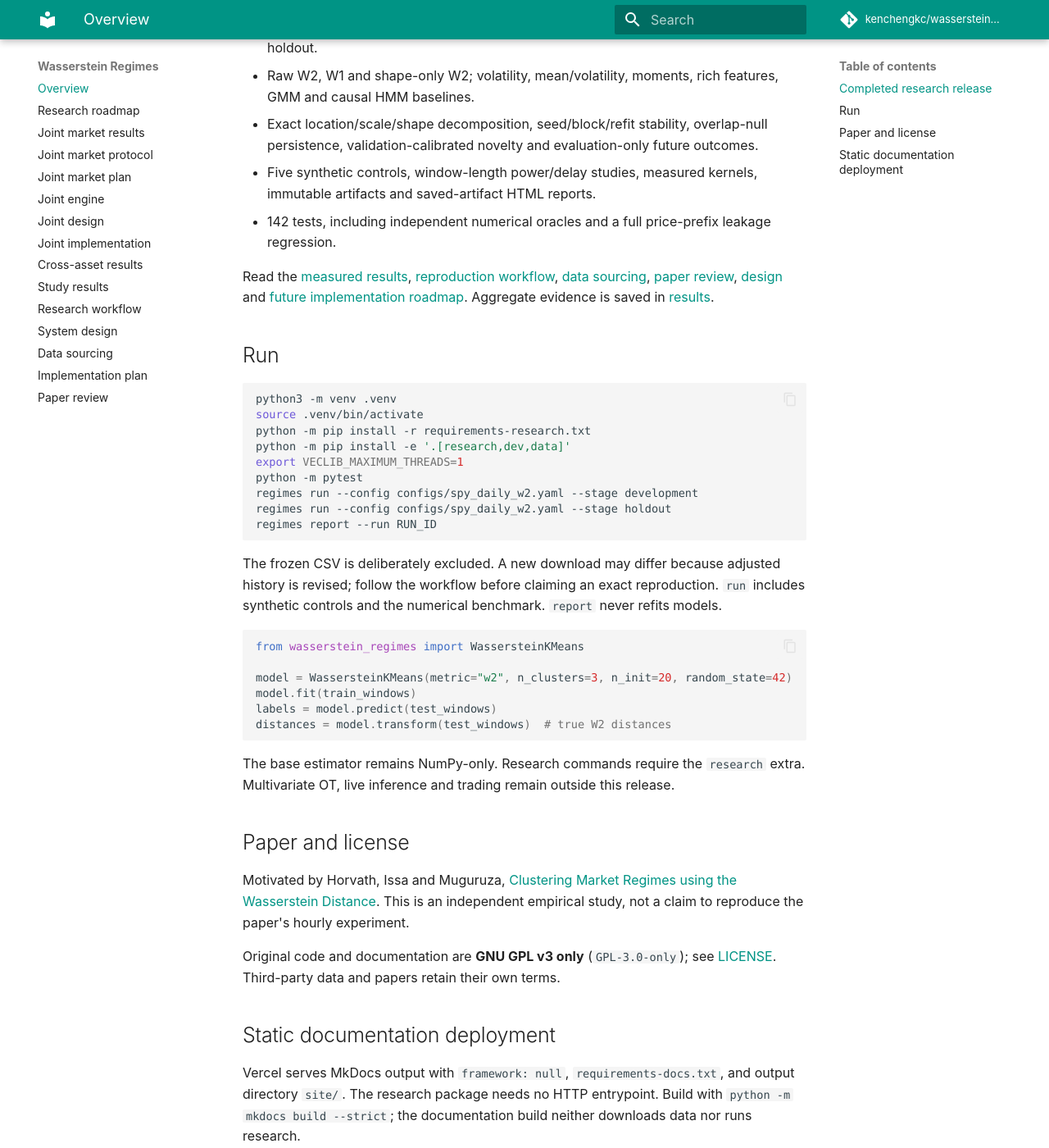
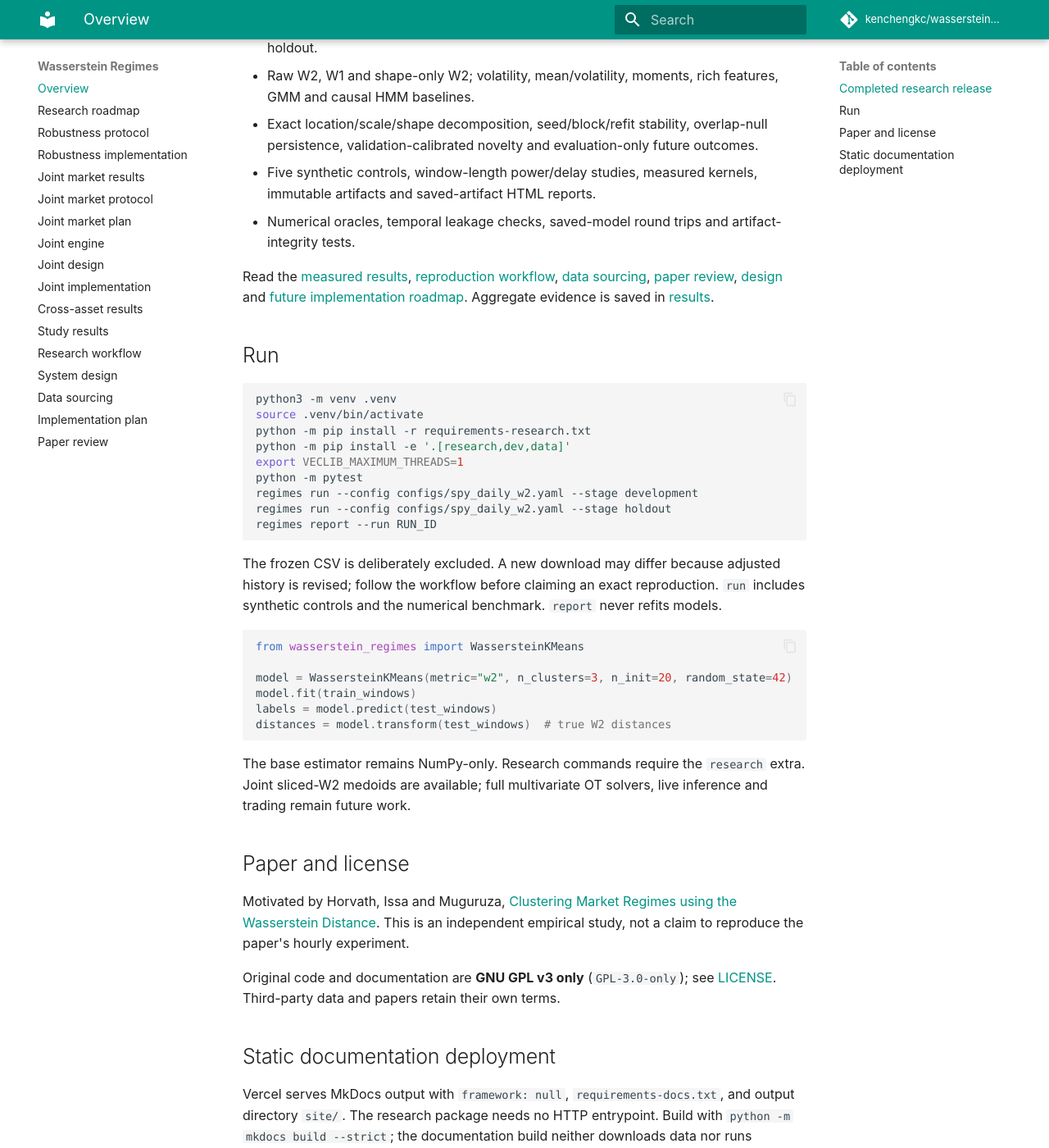
Before and after one commit to kenchengkc/wasserstein-regimes, an MkDocs documentation site: the page built from docs/index.md, in a window 1280 px wide and 1400 px high, scrolled down 1191 px. Shown: the whole window at 82% size. Built offline with MkDocs 1.6.1 and Material for MkDocs 9.7.7, drawn with Linux system fonts in a browser that asks for light colours; comment, search, counter and statistics services are not loaded.

Commit message:
docs: expose joint robustness protocol and execution plan

````diff
--- a/docs/index.md
+++ b/docs/index.md
@@ -22,7 +22,7 @@ Exact one-dimensional W2 clustering of equal-size empirical distributions is Euc
 - Raw W2, W1 and shape-only W2; volatility, mean/volatility, moments, rich features, GMM and causal HMM baselines.
 - Exact location/scale/shape decomposition, seed/block/refit stability, overlap-null persistence, validation-calibrated novelty and evaluation-only future outcomes.
 - Five synthetic controls, window-length power/delay studies, measured kernels, immutable artifacts and saved-artifact HTML reports.
-- 142 tests, including independent numerical oracles and a full price-prefix leakage regression.
+- Numerical oracles, temporal leakage checks, saved-model round trips and artifact-integrity tests.
 
 Read the [measured results](research-results.md), [reproduction workflow](research-workflow.md), [data sourcing](data.md), [paper review](paper-review.md), [design](design.md) and [future implementation roadmap](implementation-plan.md). Aggregate evidence is saved in [results](https://github.com/kenchengkc/wasserstein-regimes/tree/feat/distributional-evidence/results).
 
@@ -51,7 +51,7 @@ labels = model.predict(test_windows)
 distances = model.transform(test_windows)  # true W2 distances
 ```
 
-The base estimator remains NumPy-only. Research commands require the `research` extra. Multivariate OT, live inference and trading remain outside this release.
+The base estimator remains NumPy-only. Research commands require the `research` extra. Joint sliced-W2 medoids are available; full multivariate OT solvers, live inference and trading remain future work.
 
 ## Paper and license
 
--- a/mkdocs.yml
+++ b/mkdocs.yml
@@ -15,6 +15,8 @@ theme:
 nav:
   - Overview: index.md
   - Research roadmap: research-roadmap.md
+  - Robustness protocol: joint-validation-protocol.md
+  - Robustness implementation: joint-validation-plan.md
   - Joint market results: joint-market-results.md
   - Joint market protocol: joint-market-protocol.md
   - Joint market plan: joint-market-plan.md
````
Also changed, not shown: README.md (+2 -2 lines), docs/joint-validation-plan.md (+2 -2 lines).
